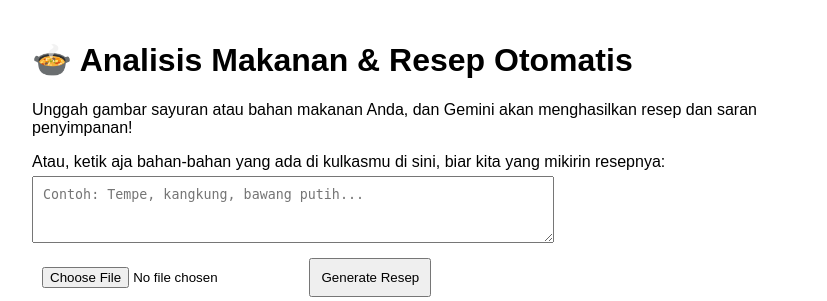
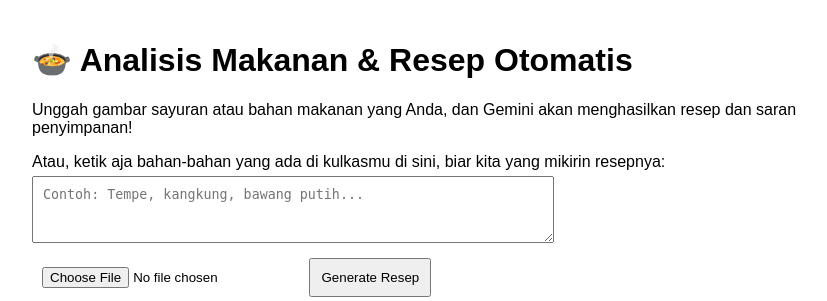
Before and after one commit to salsabilatafdhila/kelompok_tugas_besar, a PHP site: page / in a window 1280 px wide. Shown: the top 301 px of the page, without its empty margins (208-1035 px from the left). Run offline with PHP 8.4, Linux system fonts and the light colour scheme.

```diff
--- a/index.php
+++ b/index.php
@@ -14,7 +14,7 @@
 </head>
 <body>
     <h1>🍲 Analisis Makanan & Resep Otomatis</h1>
-    <p>Unggah gambar sayuran atau bahan makanan Anda, dan Gemini akan menghasilkan resep dan saran penyimpanan!</p>
+    <p>Unggah gambar sayuran atau bahan makanan yang Anda, dan Gemini akan menghasilkan resep dan saran penyimpanan!</p>
 
     <label for="textInput" style="display:block; margin-bottom:5px;">
         Atau, ketik aja bahan-bahan yang ada di kulkasmu di sini, biar kita yang mikirin resepnya:
```
